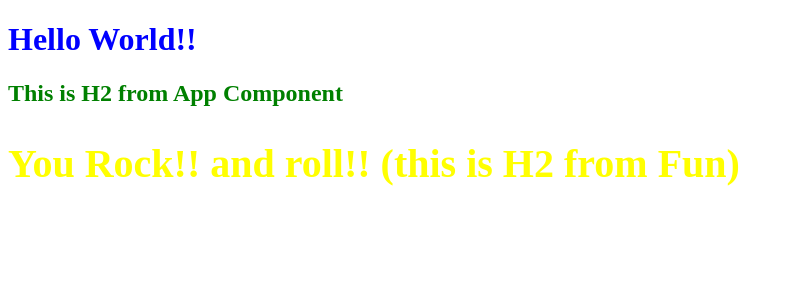
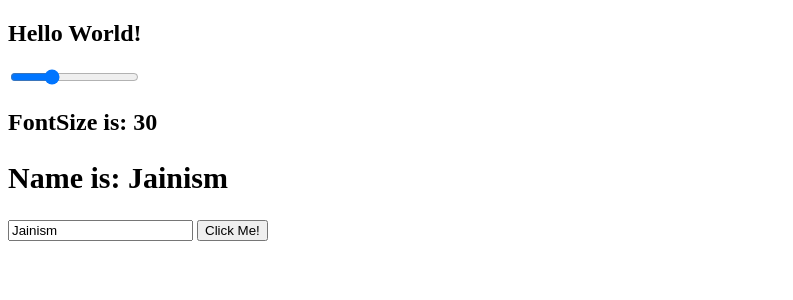
Before and after one commit to tanmayj28/svelte-js, a Svelte app in the folder demo/: page / in a window 1280 px wide. Shown: the top 300 px of the page, without its empty margins (0-793 px from the left). Built offline with nearby package versions, Linux system fonts and the light colour scheme.

Commit message:
Binding values to Input Fields and vars :: added range input and alters fontsize

```diff
--- a/demo/src/App.svelte
+++ b/demo/src/App.svelte
@@ -1,25 +1,18 @@
 <script>
-  import Fun from "./Fun.svelte";
+  let name = 'Jain';
+  let disabled = false;
+  let fontSize = 30;
+
+  setTimeout(() => {
+    name = 'Jainism'
+  }, 5000);
 </script>
 
-<h1>Hello World!!</h1>
-<h2>This is H2 from App Component</h2>
+<h2>Hello World!</h2>
+<input type="range" bind:value={fontSize}>
+<h2>FontSize is: {fontSize}</h2>
+<h2 style="font-size: {fontSize}px;">Name is: {name}</h2>
+<!-- this won't update the actual value of variable when you update it from UI, so you need to bind it. -->
+<input type="text" bind:value={name}>
 
-<!-- Even though FUN component has H2 tag it won't be styled because styles are scoped inside the HTML component they are in. -->
-<Fun />
-
-<style>
-  h1 {
-    color: blue
-  }
-
-  h2 {
-    color: green
-  }
-
-  /* This is not a good way to do CSS, what you can do is create a global.css and import in main.js and write your styles in there. */
-
-  :global(h2) {
-    color: yellow
-  }
-</style>
+<button disabled={disabled}> Click Me! </button>
```
